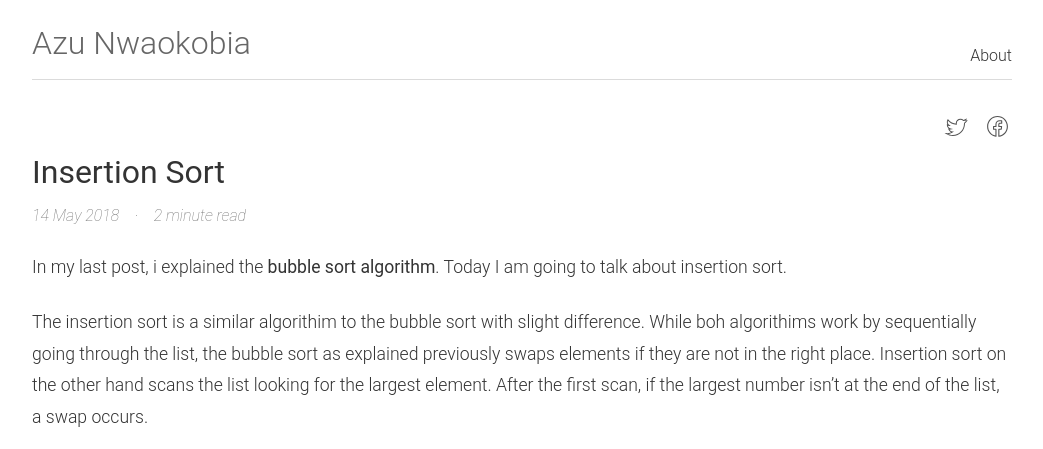
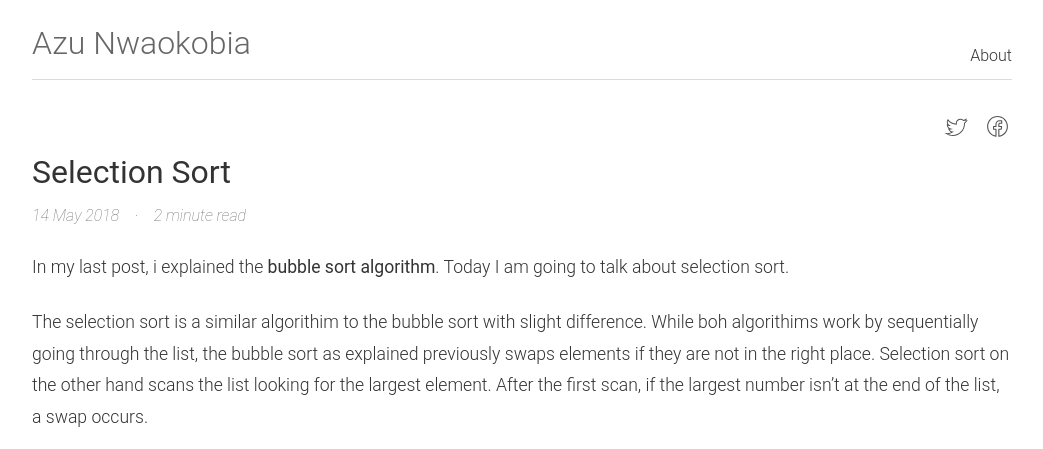
Before and after one commit to azdonald/azdonald.github.io, a Jekyll site: the page built from _posts/2018-05-14-Sorting-algorithm-2.md, in a window 1280 px wide. Shown: the top 449 px of the page, without its empty margins (118-1161 px from the left). Built offline with Jekyll 4.4.1, drawn with Linux system fonts in a browser that asks for light colours.

Commit message:
selection sort

```diff
--- a/_posts/2018-05-14-Sorting-algorithm-2.md
+++ b/_posts/2018-05-14-Sorting-algorithm-2.md
@@ -1,17 +1,17 @@
 ---
 title: Sorting Algorithms (Part Two)
 description: Sorting Algorithms explained to kids.
-header: Insertion Sort
+header: Selection Sort
 duration: 2 minute read
 layout: post
 ---
 
 In my last post, i explained the [bubble sort algorithm](http://azu-n.com/2018/04/01/Sorting-algorithims.html). Today I
-am going to talk about insertion sort.
+am going to talk about selection sort.
 
-The insertion sort is a similar algorithim to the bubble sort with slight difference. While boh algorithims
+The selection sort is a similar algorithim to the bubble sort with slight difference. While boh algorithims
 work by sequentially going through the list, the bubble sort as explained previously swaps elements if they
-are not in the right place. Insertion sort on the other hand scans the list looking for the largest
+are not in the right place. Selection sort on the other hand scans the list looking for the largest
 element. After the first scan, if the largest number isn't at the end of the list, a swap occurs.
 
 Lets take the list [54,26,93,17,77,31,44,55,20], we assume the first element (54) is the largest
```
Also changed, not shown: _posts/2018-07-15-Sorting-algorithm-3.md (added, +35 -0 lines).
